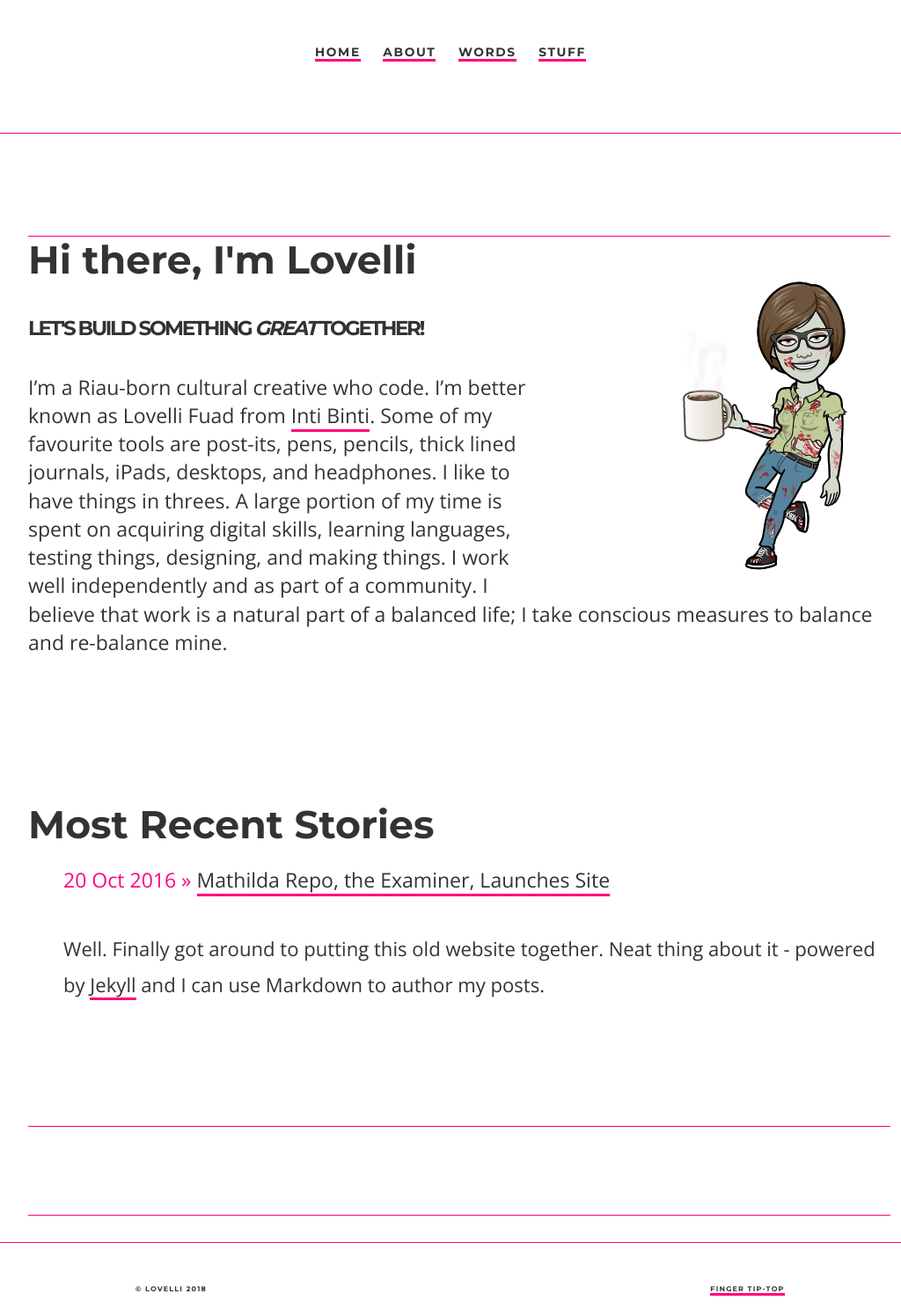
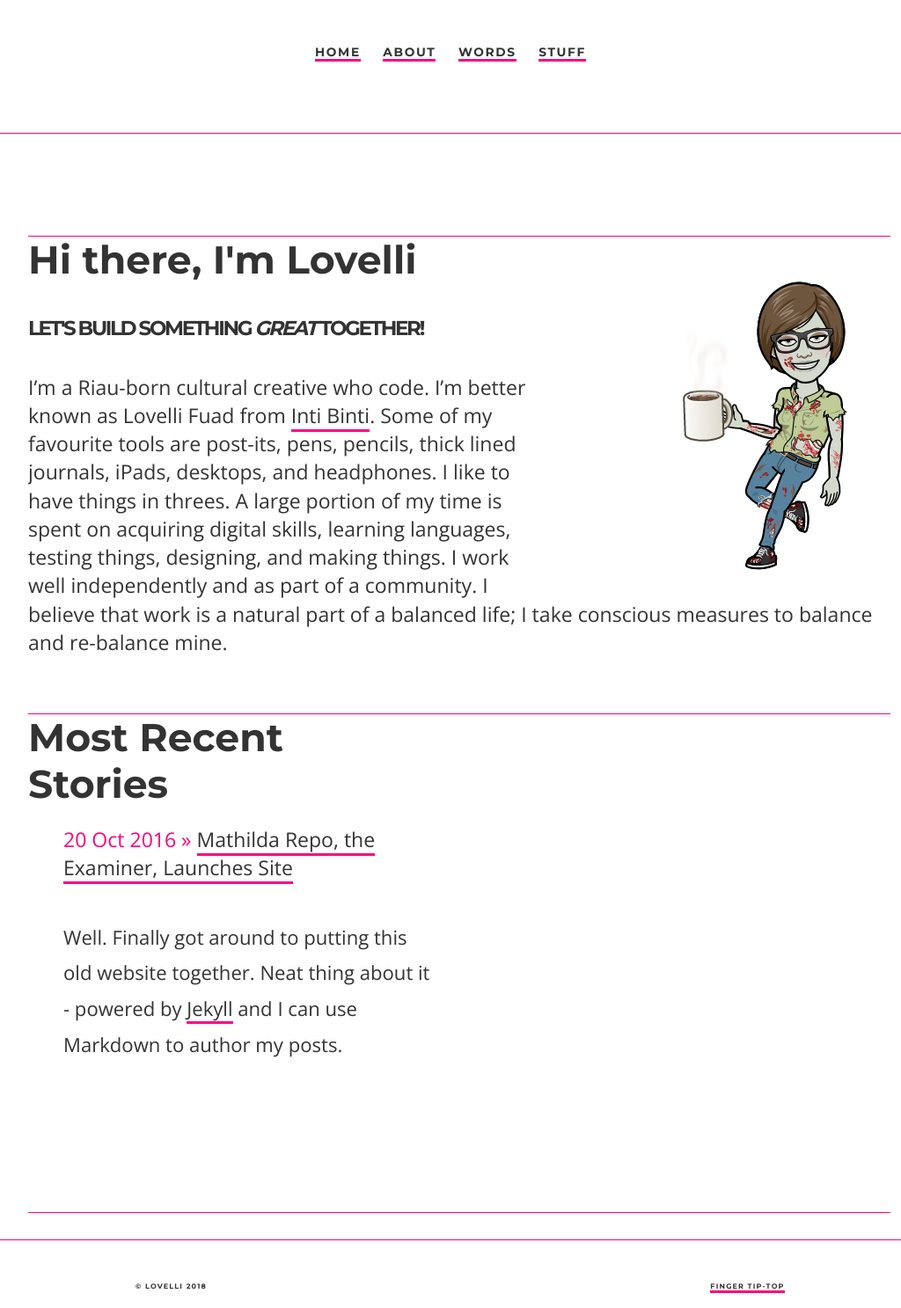
Before and after one commit to ariesti/ariesti.github.io, a Jekyll site: the page built from index.html, in a window 1280 px wide. Shown: the whole page at 88% size, without its empty margins (118-1142 px from the left). Built offline with Jekyll 4.4.1, drawn with Linux system fonts in a browser that asks for light colours.

Commit message:
Update index.html

```diff
--- a/index.html
+++ b/index.html
@@ -5,8 +5,9 @@ tagline: I am known to those who need to know me
 description: Towards digital humanities
 ---
 <div class="page">
-<div class="content">
-<div class="whole">
+	<div class="content">
+
+		<div class="whole">
 	<a href="https://ko-fi.com/A085SKR">
 	<img src="/assets/1-Halloween.png" alt="Flowers in Chania" style="float:right" />
 	</a>
@@ -19,8 +20,10 @@ description: Towards digital humanities
 	A large portion of my time is spent on acquiring digital skills, learning languages, testing things, designing, and making things.
 	I work well independently and as part of a community.
 	I believe that work is a natural part of a balanced life; I take conscious measures to balance and re-balance mine.</p>
-</div>
-<div class="content">
+		</div>
+
+<div class="whole">
+	<div class="half">
 	<h1>Most Recent Stories</h1>
 	<ul class="posts">
 
@@ -31,6 +34,8 @@ description: Towards digital humanities
 	    </li>
 	  {% endfor %}
 	</ul>
+	</div>
 </div>
+
+	</div>
 </div>
-</div>
```
